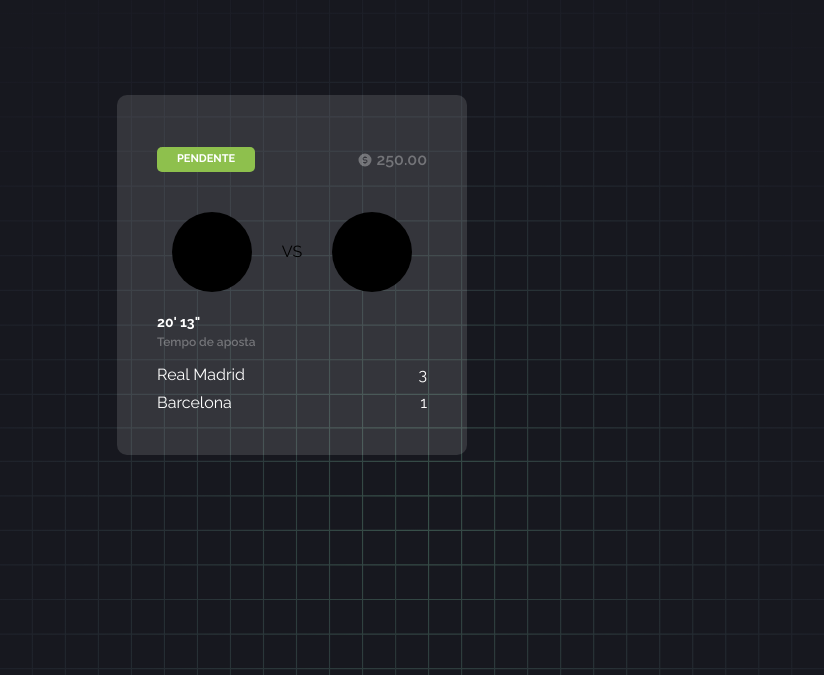
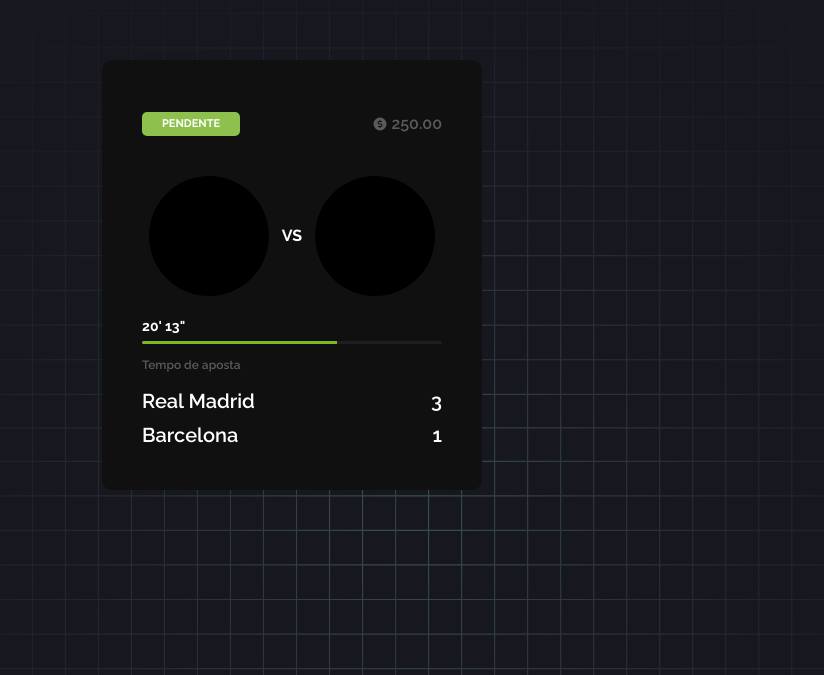
Before and after one commit to ONESOFT-OS/BetBall, a React (Vite) app in the folder frontend/: page /teste in a window 1280 px wide. Shown: the part 125-800 px from the top of the page, without its empty margins (348-1172 px from the left). Built offline with nearby package versions, Linux system fonts and the light colour scheme.

Commit message:
Refact: Progress bar, padronização em estilização, /components/Card

```diff
--- a/frontend/src/components/Card.tsx
+++ b/frontend/src/components/Card.tsx
@@ -1,9 +1,10 @@
 import { CurrencyCircleDollar } from "phosphor-react"
+import { Progress } from "./Progress"
 
 export function Card (){
     return(
         <div className="flex flex-row items-center justify-center p-20 w-full h-[100vh] bg-gray-900 bg-[url('../assets/Gradient.svg')]">
-            <div className="card min-w-[350px] bg-glass-500 rounded-[10px] p-10">
+            <div className="card min-w-[350px] bg-dark-500 rounded-[10px] p-10">
                 <div className="card-header flex flex-row justify-between pt-3 pb-10">
                     <div className="game-status bg-green-500 p-[5px] rounded-[5px] px-5 py-1">
                         <p className="text-white font-bold text-[11px]">PENDENTE</p>
@@ -15,30 +16,32 @@
                 </div>
                 <div className="card-body">
                     <div className="team-game flex flex-row justify-around items-center pb-5">
-                        <div className="team-img bg-black rounded-full w-[80px] h-[80px]"></div>
-                        <p>VS</p>
-                        <div className="team-img bg-black rounded-full w-[80px] h-[80px]"></div>
+                        <div className="team-img bg-black rounded-full w-[120px] h-[120px]"></div>
+                        <p className="text-white font-bold">VS</p>
+                        <div className="team-img bg-black rounded-full w-[120px] h-[120px]"></div>
                     </div>
                     <div className="progress-bar">
                         <p className="text-white font-bold text-[14px]">20' 13"</p>
-                        <div className="progress"></div>
+                        <div className="progress pt-1 pb-3">
+                            <Progress percentage={65} classname="h-[3px]"/>
+                        </div>
                         <p className="text-glass-800 font-semibold text-[12px]">Tempo de aposta</p>
                     </div>
                     <div className="game-poster flex flex-col">
                         <div className="team flex flex-row justify-between pt-3">
                             <div className="team-name">
-                                <p className="text-white text-bold">Real Madrid</p>
+                                <p className="text-white font-semibold text-[20px]">Real Madrid</p>
                             </div>
                             <div className="team-goals">
-                                <p className="text-white text-bold">3</p>
+                                <p className="text-white font-semibold text-[20px]">3</p>
                             </div>
                         </div>
                         <div className="team flex flex-row justify-between pt-1">
                             <div className="team-name">
-                                <p className="text-white text-bold">Barcelona</p>
+                                <p className="text-white font-semibold text-[20px]">Barcelona</p>
                             </div>
                             <div className="team-goals">
-                                <p className="text-white text-bold">1</p>
+                                <p className="text-white font-semibold text-[20px]">1</p>
                             </div>
                         </div>
                     </div>
--- a/frontend/tailwind.config.cjs
+++ b/frontend/tailwind.config.cjs
@@ -43,6 +43,10 @@
         800: '#FFFFFF50',
         500: '#FFFFFF20'
 
+      },
+
+      dark: {
+        500: '#101010'
       }
     },
 
```
